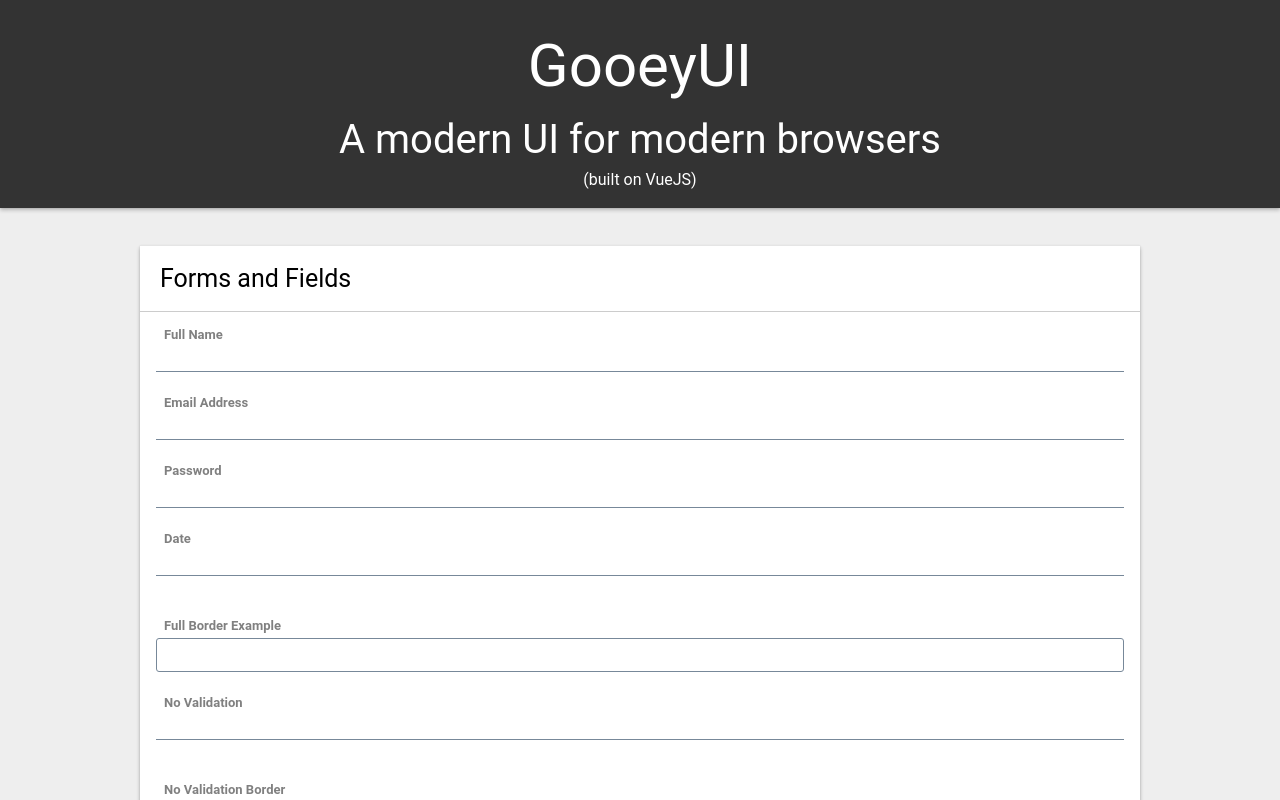
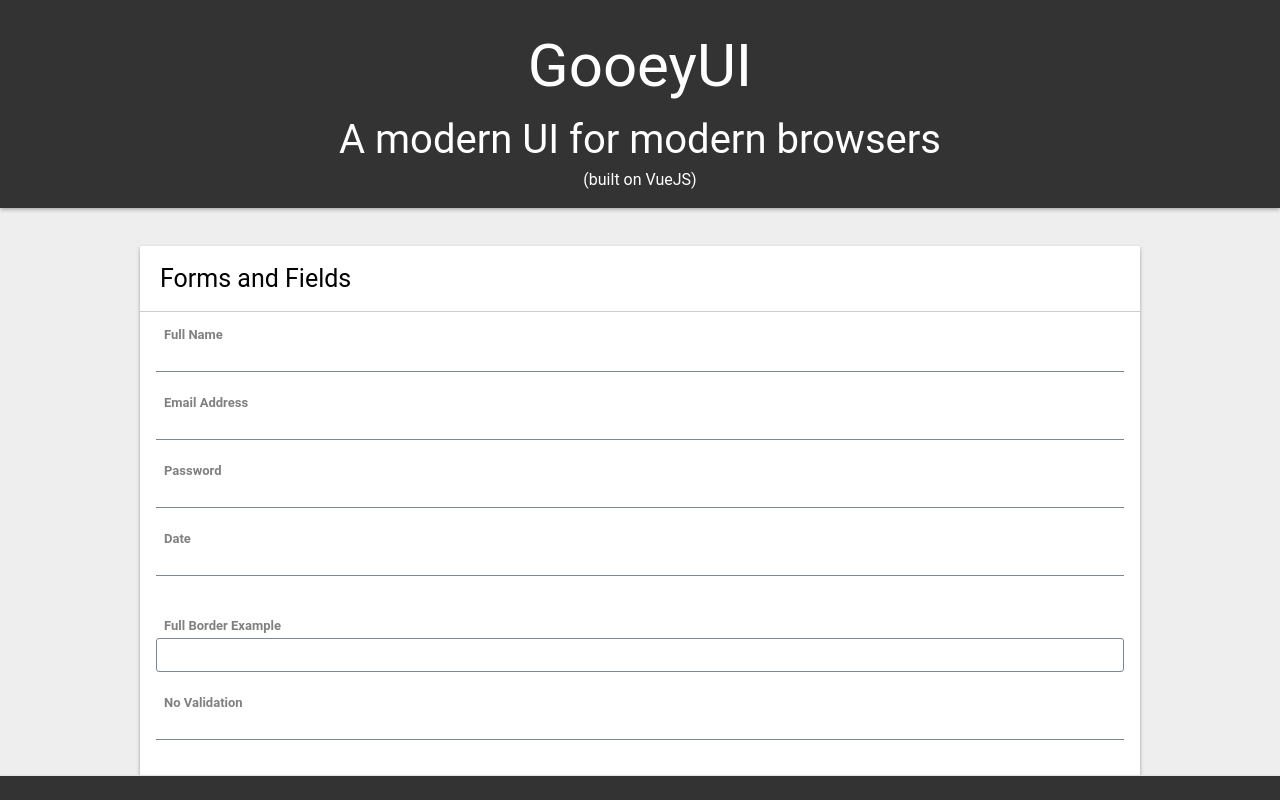
Before and after one commit to gooeywizard/gooey-ui, a Vue app: page / in a window 1280 px wide. Shown: the top 800 px of the page. Built offline with nearby package versions, Linux system fonts and the light colour scheme.

Commit message:
Fixed sticky footer.

```diff
--- a/src/App.vue
+++ b/src/App.vue
@@ -1,7 +1,7 @@
 <template>
-  <div class="gw-body gw-column sticky-footer">
+  <div class="gw-body gw-column">
 
-		<header class="gw-header dark shadow text-center">
+		<header class="gw-header dark shadow text-center sticky">
 			<h1>GooeyUI</h1>
 			<h2>A modern UI for modern browsers</h2>
 			<div class="gw-content">(built on VueJS)</div>
@@ -77,7 +77,7 @@
 			</div>
 		</article>
 
-		<footer class="gw-footer shadow dark"></footer>
+		<footer class="gw-footer shadow dark sticky"></footer>
 
   </div>
 </template>
--- a/src/assets/scss/_layout.scss
+++ b/src/assets/scss/_layout.scss
@@ -90,6 +90,12 @@
 	z-index: 1000;
 }
 
+.gw-footer.sticky {
+	position: sticky;
+	bottom: 0px;
+	z-index: 1000;
+}
+
 .gw-header.stuck {
 	position: fixed;
 	width: 100%;
@@ -102,9 +108,9 @@
 	background-color: inherit;
 }
 
-.gw-body.sticky-footer .gw-main-content {
-	flex: 1 0 auto;
-}
+// .gw-body.sticky-footer .gw-main-content {
+// 	flex: 1 0 auto;
+// }
 
 .gw-wrapper {
 	height: 100%;
@@ -115,14 +121,9 @@
 	background-color: inherit;
 }
 
-.gw-footer.sticky {
-	position: sticky;
-	bottom: 10px;
-}
-
-.gw-body.sticky-footer {
-	display: flex;
-	flex-direction: column;
-	height: auto;
-	min-height: 100%;
-}
+// .gw-body.sticky-footer {
+// 	display: flex;
+// 	flex-direction: column;
+// 	height: auto;
+// 	min-height: 100%;
+// }
```
